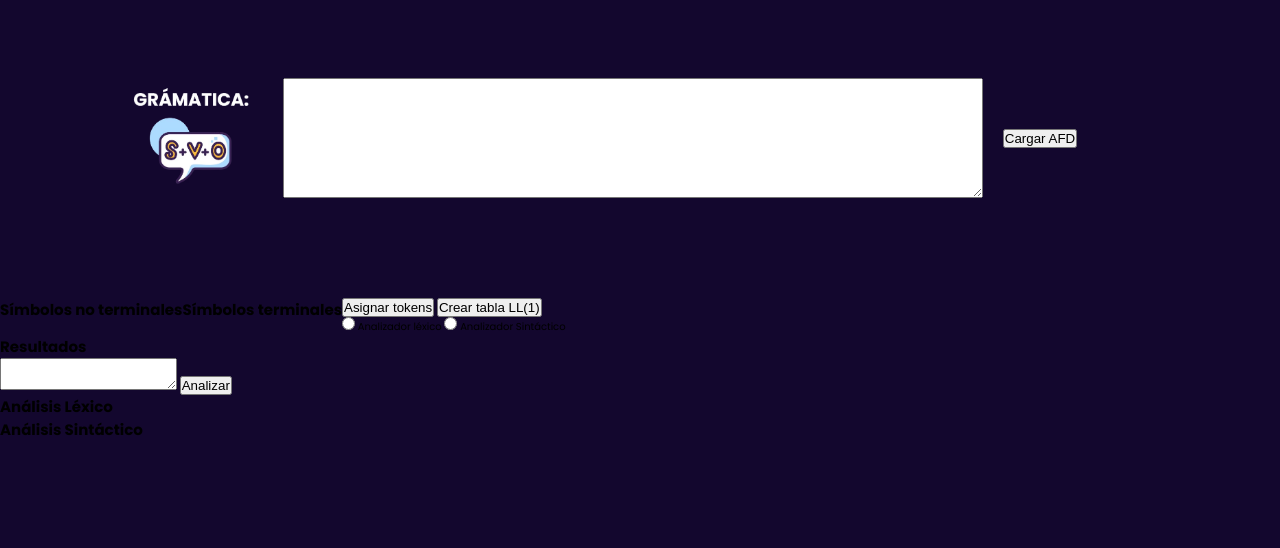
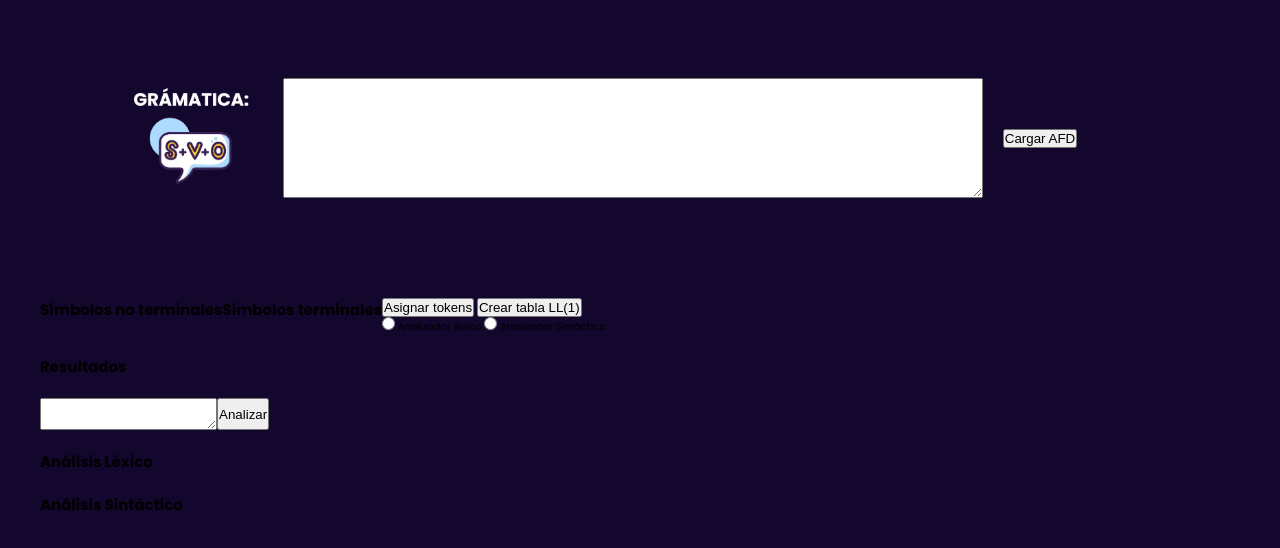
Before and after one commit to vhhatziry/Proyecto_2, a website: page public/index.html in a window 1280 px wide. Shown: the part 164-712 px from the top of the page. Drawn offline with Linux system fonts and the light colour scheme.

Commit message:
Contenedores

```diff
--- a/src/scss/app.scss
+++ b/src/scss/app.scss
@@ -26,6 +26,8 @@ body {
 
 .header{
     margin: 2rem auto;
+    width: 100%;
+    max-width: 120rem;
     align-items: center ;
     justify-content: center;
     &__title{
@@ -48,6 +50,9 @@ body {
 }
 
 .grammar {
+    margin: 2rem auto;
+    width: 100%;
+    max-width: 120rem;
     display: flex;
     align-items: center;
     justify-content: center;
@@ -80,11 +85,30 @@ body {
   }
 
 .info{
+    margin: 2rem auto;
+    width: 100%;
+    max-width: 120rem;
     display: flex;
 
 }
 
 .table-results{
+    margin: 2rem auto;
+    width: 100%;
+    max-width: 120rem;
     display: flex;
+}
 
+.test{
+    margin: 2rem auto;
+    width: 100%;
+    max-width: 120rem;
+    display: flex;
 }
+
+.result{
+    margin: 2rem auto;
+    width: 100%;
+    max-width: 120rem;
+    display: flex;
+}
```
Also changed, not shown: public/build/css/app.css, 1 other file.
